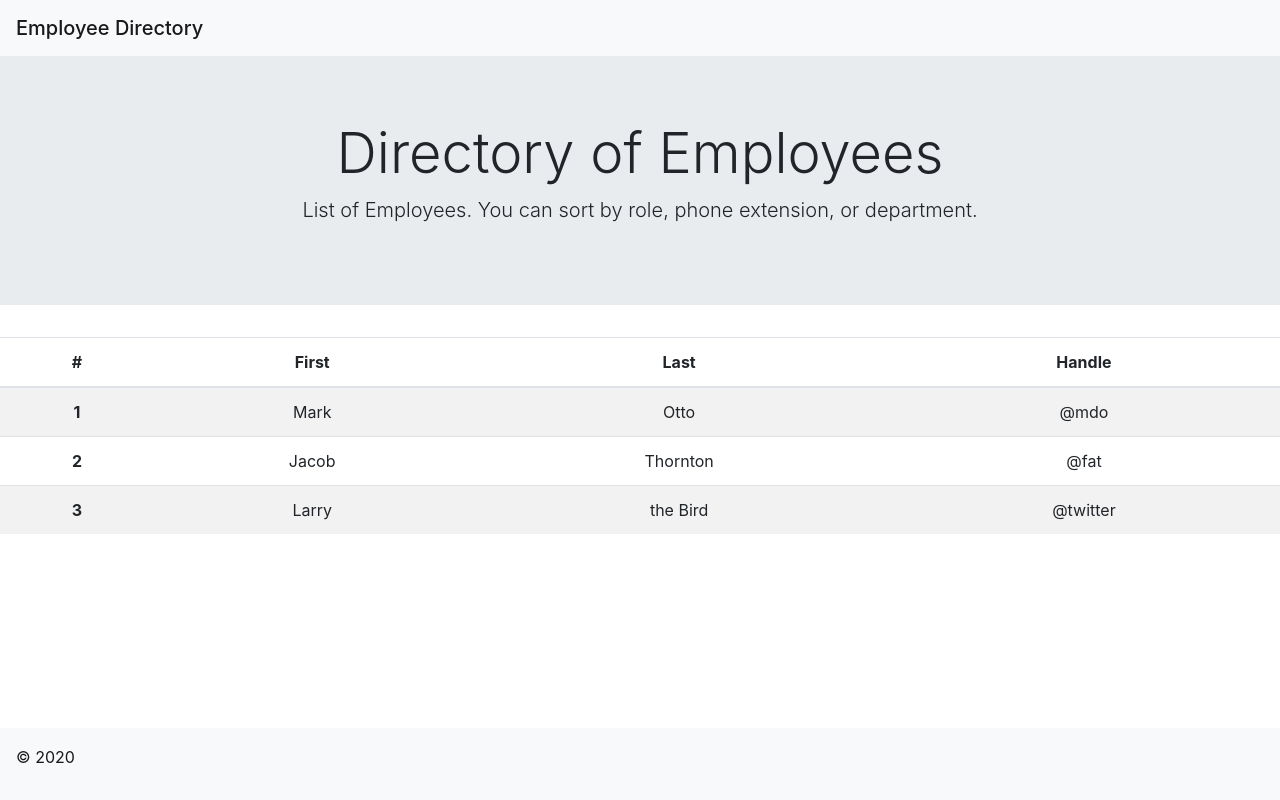
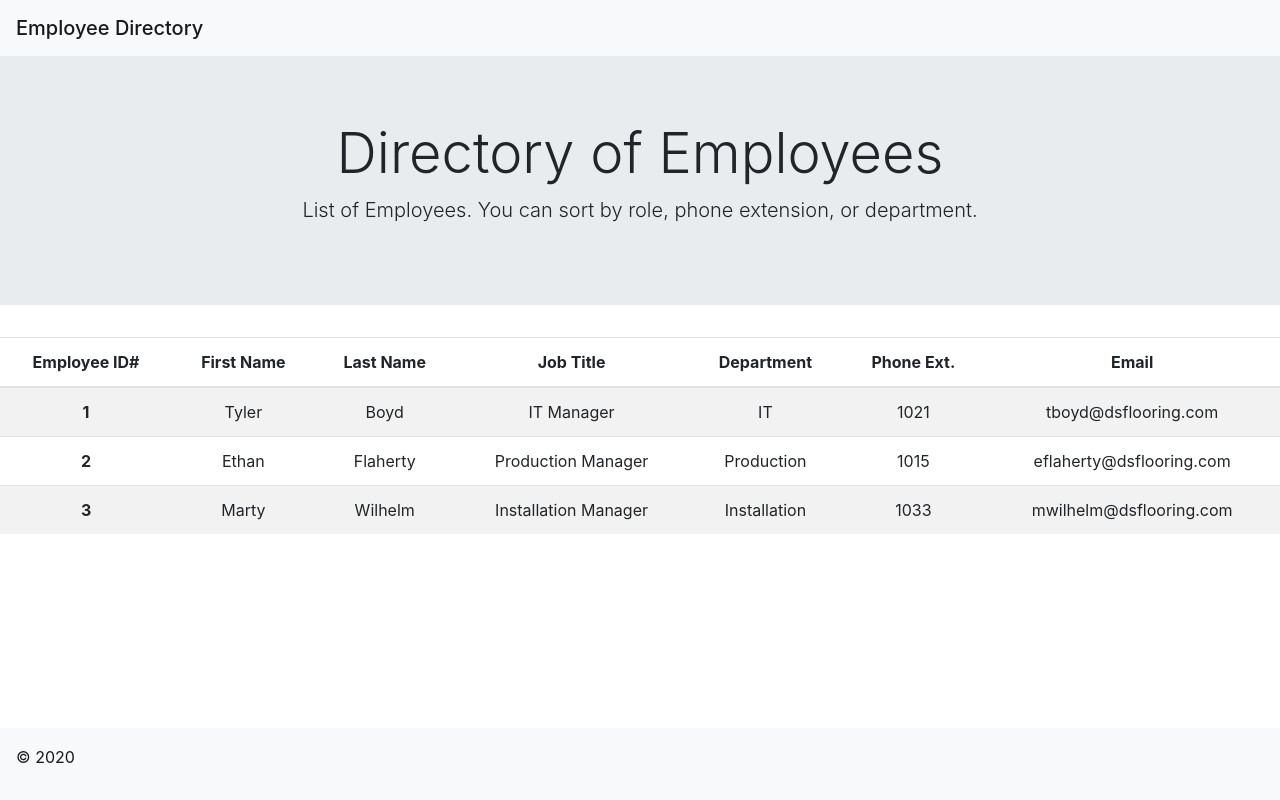
Before and after one commit to tboyd4/employee-dir, a React (Create React App) app: page / in a window 1280 px wide. Built offline with nearby package versions, Linux system fonts and the light colour scheme.

Commit message:
added fake data to test table

```diff
--- a/src/components/DirectoryTable.js
+++ b/src/components/DirectoryTable.js
@@ -1,34 +1,48 @@
 import React from "react";
 
-function DirectoryTable() {
+function DirectoryTable(props) {
+  // bring in employee data as props here.
+  // will loop through employee data and display below
   return (
     <table className="table table-striped">
       <thead>
         <tr>
-          <th scope="col">#</th>
-          <th scope="col">First</th>
-          <th scope="col">Last</th>
-          <th scope="col">Handle</th>
+          <th scope="col">Employee ID#</th>
+          <th scope="col">First Name</th>
+          <th scope="col">Last Name</th>
+          <th scope="col">Job Title</th>
+          <th scope="col">Department</th>
+          <th scope="col">Phone Ext.</th>
+          <th scope="col">Email</th>
         </tr>
       </thead>
       <tbody>
         <tr>
           <th scope="row">1</th>
-          <td>Mark</td>
-          <td>Otto</td>
-          <td>@mdo</td>
+          <td>Tyler</td>
+          <td>Boyd</td>
+          <td>IT Manager</td>
+          <td>IT</td>
+          <td>1021</td>
+          <td>tboyd@dsflooring.com</td>
         </tr>
         <tr>
           <th scope="row">2</th>
-          <td>Jacob</td>
-          <td>Thornton</td>
-          <td>@fat</td>
+          <td>Ethan</td>
+          <td>Flaherty</td>
+          <td>Production Manager</td>
+          <td>Production</td>
+          <td>1015</td>
+          <td>eflaherty@dsflooring.com</td>
         </tr>
         <tr>
           <th scope="row">3</th>
-          <td>Larry</td>
-          <td>the Bird</td>
-          <td>@twitter</td>
+          <td>Marty</td>
+          <td>Wilhelm</td>
+          <td>Installation Manager</td>
+          <td>Installation</td>
+          <td>1033</td>
+          <td>mwilhelm@dsflooring.com</td>
         </tr>
       </tbody>
     </table>
```
